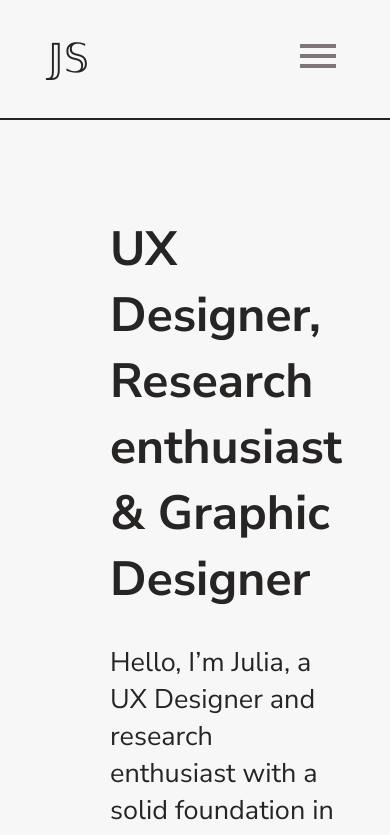
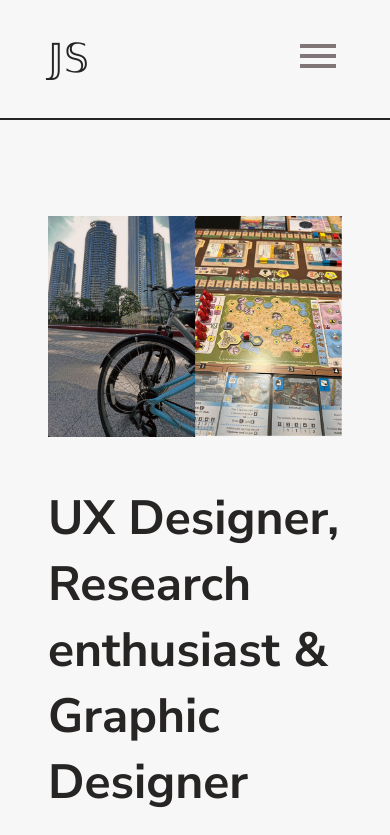
Before and after one commit to clayton-duarte/julias-portfolio-nextjs, a Next.js app: page /about in a window 390 px wide. Shown: the top 835 px of the page. Built offline with nearby package versions, Linux system fonts and the light colour scheme.

Commit message:
feat: responsive about page

```diff
--- a/src/pages/about.tsx
+++ b/src/pages/about.tsx
@@ -10,7 +10,7 @@ export default function AboutPage() {
     <>
       <Header />
       <Grid container p="3rem">
-        <Grid xs='minmax(auto, 550px) 1fr' gap="3rem" align='center'>
+        <Grid xl='minmax(auto, 550px) 1fr' gap="3rem" align='center'>
           <Image src={about} alt='Julia Santos' priority />
           <Grid gap="2rem">
             <Text.H3>
```
